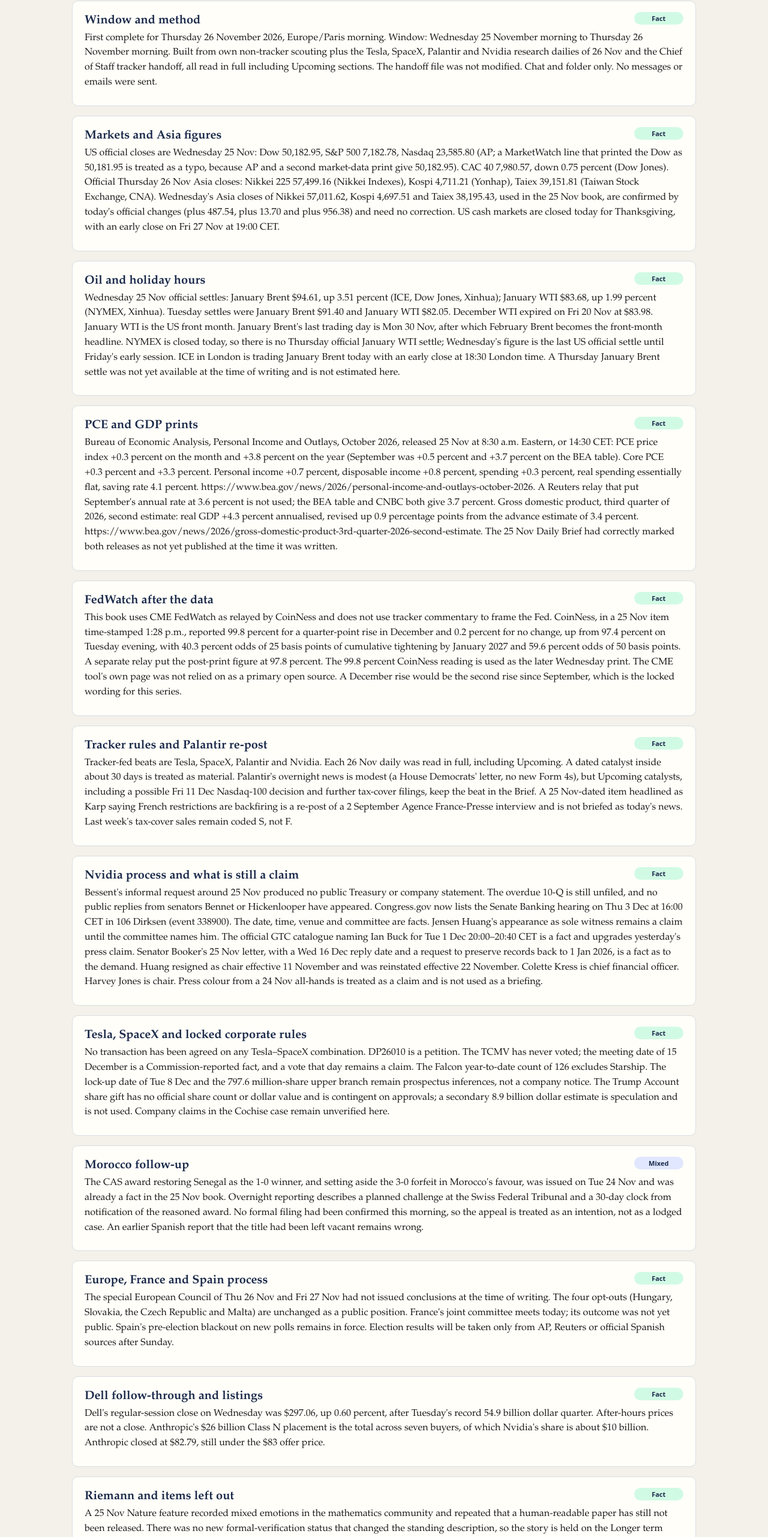
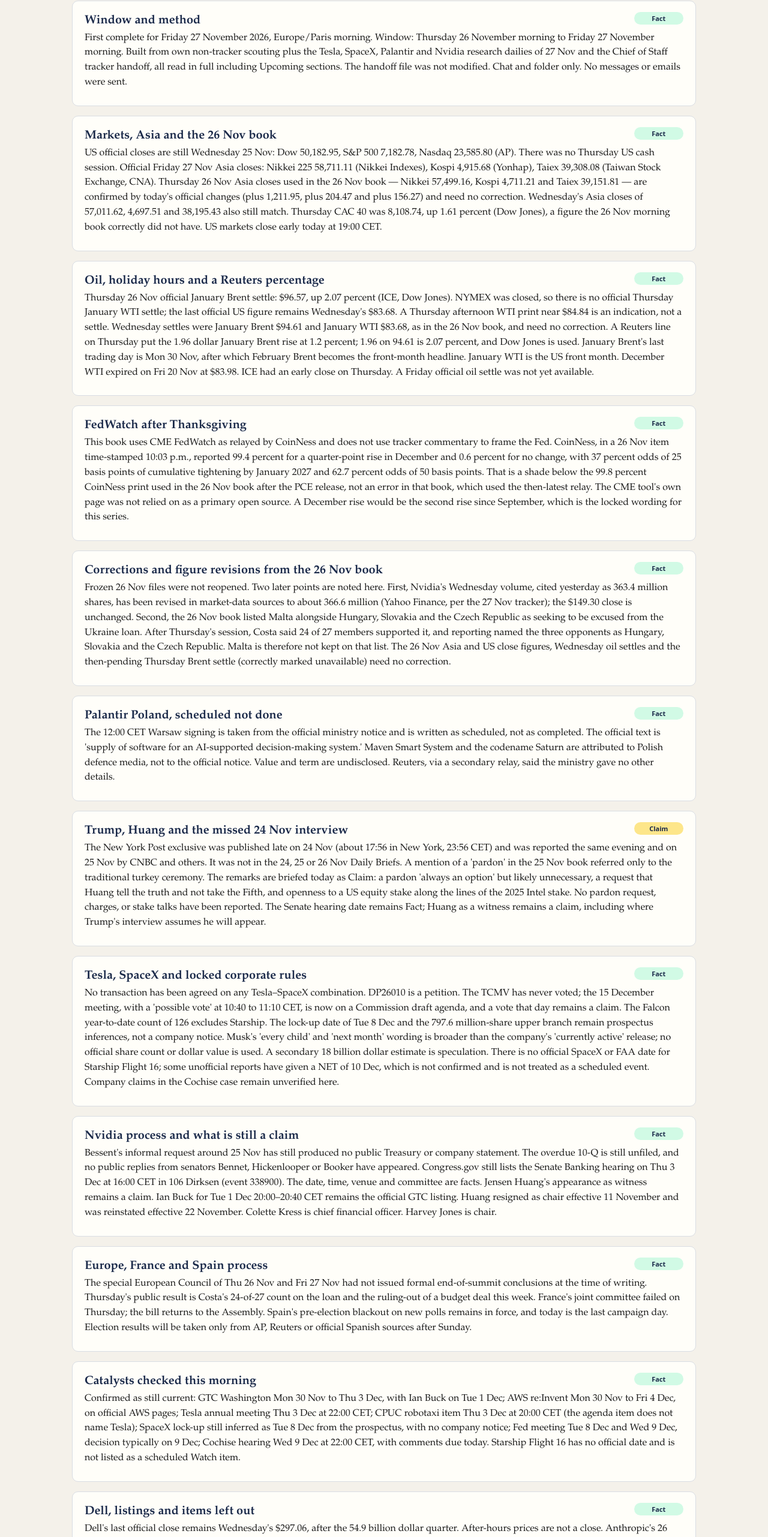
Before and after one commit to elhabtey-hash/daily-brief, a plain HTML site: page notes.html in a window 1280 px wide. Shown: the part 237-2800 px from the top of the page at 60% size. Drawn offline with Linux system fonts and the light colour scheme.

Commit message:
Daily Brief Friday 27 November 2026  ·  Europe/Paris, morning  ·  window Thursday 26 November morning to Friday 27 November morning: notes.html

```diff
--- a/notes.html
+++ b/notes.html
@@ -3,7 +3,7 @@
 <head>
   <meta charset="utf-8">
   <meta name="viewport" content="width=device-width, initial-scale=1">
-  <title>Notes · Daily Brief · Thursday 26 November 2026  ·  Europe/Paris, morning  ·  window Wednesday 25 November morning to Thursday 26 November morning</title>
+  <title>Notes · Daily Brief · Friday 27 November 2026  ·  Europe/Paris, morning  ·  window Thursday 26 November morning to Friday 27 November morning</title>
   <link rel="stylesheet" href="styles.css">
 </head>
 <body>
@@ -13,7 +13,7 @@
       <nav><a href="index.html">Cover</a><a href="brief.html">Brief</a><a href="watch.html">Watch</a><a href="longer-term.html">Longer term</a><a href="notes.html" aria-current="page">Notes</a></nav>
     </div>
   </header>
-  <div class="banner"><div class="wrap">Public snapshot · Thursday 26 November 2026  ·  Europe/Paris, morning  ·  window Wednesday 25 November morning to Thursday 26 November morning</div></div>
+  <div class="banner"><div class="wrap">Public snapshot · Friday 27 November 2026  ·  Europe/Paris, morning  ·  window Thursday 26 November morning to Friday 27 November morning</div></div>
   <main class="wrap">
     <h1>Notes</h1>
     <p class="lede">How to read this snapshot.</p>
@@ -23,93 +23,93 @@
     <h2 style="margin:0">Window and method</h2>
     <span class="status fact">Fact</span>
   </div>
-  <p>First complete for Thursday 26 November 2026, Europe/Paris morning. Window: Wednesday 25 November morning to Thursday 26 November morning. Built from own non-tracker scouting plus the Tesla, SpaceX, Palantir and Nvidia research dailies of 26 Nov and the Chief of Staff tracker handoff, all read in full including Upcoming sections. The handoff file was not modified. Chat and folder only. No messages or emails were sent.</p>
+  <p>First complete for Friday 27 November 2026, Europe/Paris morning. Window: Thursday 26 November morning to Friday 27 November morning. Built from own non-tracker scouting plus the Tesla, SpaceX, Palantir and Nvidia research dailies of 27 Nov and the Chief of Staff tracker handoff, all read in full including Upcoming sections. The handoff file was not modified. Chat and folder only. No messages or emails were sent.</p>
 </article>
 <article class="story">
   <div class="story-head">
-    <h2 style="margin:0">Markets and Asia figures</h2>
+    <h2 style="margin:0">Markets, Asia and the 26 Nov book</h2>
     <span class="status fact">Fact</span>
   </div>
-  <p>US official closes are Wednesday 25 Nov: Dow 50,182.95, S&amp;P 500 7,182.78, Nasdaq 23,585.80 (AP; a MarketWatch line that printed the Dow as 50,181.95 is treated as a typo, because AP and a second market-data print give 50,182.95). CAC 40 7,980.57, down 0.75 percent (Dow Jones). Official Thursday 26 Nov Asia closes: Nikkei 225 57,499.16 (Nikkei Indexes), Kospi 4,711.21 (Yonhap), Taiex 39,151.81 (Taiwan Stock Exchange, CNA). Wednesday&#x27;s Asia closes of Nikkei 57,011.62, Kospi 4,697.51 and Taiex 38,195.43, used in the 25 Nov book, are confirmed by today&#x27;s official changes (plus 487.54, plus 13.70 and plus 956.38) and need no correction. US cash markets are closed today for Thanksgiving, with an early close on Fri 27 Nov at 19:00 CET.</p>
+  <p>US official closes are still Wednesday 25 Nov: Dow 50,182.95, S&amp;P 500 7,182.78, Nasdaq 23,585.80 (AP). There was no Thursday US cash session. Official Friday 27 Nov Asia closes: Nikkei 225 58,711.11 (Nikkei Indexes), Kospi 4,915.68 (Yonhap), Taiex 39,308.08 (Taiwan Stock Exchange, CNA). Thursday 26 Nov Asia closes used in the 26 Nov book — Nikkei 57,499.16, Kospi 4,711.21 and Taiex 39,151.81 — are confirmed by today&#x27;s official changes (plus 1,211.95, plus 204.47 and plus 156.27) and need no correction. Wednesday&#x27;s Asia closes of 57,011.62, 4,697.51 and 38,195.43 also still match. Thursday CAC 40 was 8,108.74, up 1.61 percent (Dow Jones), a figure the 26 Nov morning book correctly did not have. US markets close early today at 19:00 CET.</p>
 </article>
 <article class="story">
   <div class="story-head">
-    <h2 style="margin:0">Oil and holiday hours</h2>
+    <h2 style="margin:0">Oil, holiday hours and a Reuters percentage</h2>
     <span class="status fact">Fact</span>
   </div>
-  <p>Wednesday 25 Nov official settles: January Brent $94.61, up 3.51 percent (ICE, Dow Jones, Xinhua); January WTI $83.68, up 1.99 percent (NYMEX, Xinhua). Tuesday settles were January Brent $91.40 and January WTI $82.05. December WTI expired on Fri 20 Nov at $83.98. January WTI is the US front month. January Brent&#x27;s last trading day is Mon 30 Nov, after which February Brent becomes the front-month headline. NYMEX is closed today, so there is no Thursday official January WTI settle; Wednesday&#x27;s figure is the last US official settle until Friday&#x27;s early session. ICE in London is trading January Brent today with an early close at 18:30 London time. A Thursday January Brent settle was not yet available at the time of writing and is not estimated here.</p>
+  <p>Thursday 26 Nov official January Brent settle: $96.57, up 2.07 percent (ICE, Dow Jones). NYMEX was closed, so there is no official Thursday January WTI settle; the last official US figure remains Wednesday&#x27;s $83.68. A Thursday afternoon WTI print near $84.84 is an indication, not a settle. Wednesday settles were January Brent $94.61 and January WTI $83.68, as in the 26 Nov book, and need no correction. A Reuters line on Thursday put the 1.96 dollar January Brent rise at 1.2 percent; 1.96 on 94.61 is 2.07 percent, and Dow Jones is used. January Brent&#x27;s last trading day is Mon 30 Nov, after which February Brent becomes the front-month headline. January WTI is the US front month. December WTI expired on Fri 20 Nov at $83.98. ICE had an early close on Thursday. A Friday official oil settle was not yet available.</p>
 </article>
 <article class="story">
   <div class="story-head">
-    <h2 style="margin:0">PCE and GDP prints</h2>
+    <h2 style="margin:0">FedWatch after Thanksgiving</h2>
     <span class="status fact">Fact</span>
   </div>
-  <p>Bureau of Economic Analysis, Personal Income and Outlays, October 2026, released 25 Nov at 8:30 a.m. Eastern, or 14:30 CET: PCE price index +0.3 percent on the month and +3.8 percent on the year (September was +0.5 percent and +3.7 percent on the BEA table). Core PCE +0.3 percent and +3.3 percent. Personal income +0.7 percent, disposable income +0.8 percent, spending +0.3 percent, real spending essentially flat, saving rate 4.1 percent. https://www.bea.gov/news/2026/personal-income-and-outlays-october-2026. A Reuters relay that put September&#x27;s annual rate at 3.6 percent is not used; the BEA table and CNBC both give 3.7 percent. Gross domestic product, third quarter of 2026, second estimate: real GDP +4.3 percent annualised, revised up 0.9 percentage points from the advance estimate of 3.4 percent. https://www.bea.gov/news/2026/gross-domestic-product-3rd-quarter-2026-second-estimate. The 25 Nov Daily Brief had correctly marked both releases as not yet published at the time it was written.</p>
+  <p>This book uses CME FedWatch as relayed by CoinNess and does not use tracker commentary to frame the Fed. CoinNess, in a 26 Nov item time-stamped 10:03 p.m., reported 99.4 percent for a quarter-point rise in December and 0.6 percent for no change, with 37 percent odds of 25 basis points of cumulative tightening by January 2027 and 62.7 percent odds of 50 basis points. That is a shade below the 99.8 percent CoinNess print used in the 26 Nov book after the PCE release, not an error in that book, which used the then-latest relay. The CME tool&#x27;s own page was not relied on as a primary open source. A December rise would be the second rise since September, which is the locked wording for this series.</p>
 </article>
 <article class="story">
   <div class="story-head">
-    <h2 style="margin:0">FedWatch after the data</h2>
+    <h2 style="margin:0">Corrections and figure revisions from the 26 Nov book</h2>
     <span class="status fact">Fact</span>
   </div>
-  <p>This book uses CME FedWatch as relayed by CoinNess and does not use tracker commentary to frame the Fed. CoinNess, in a 25 Nov item time-stamped 1:28 p.m., reported 99.8 percent for a quarter-point rise in December and 0.2 percent for no change, up from 97.4 percent on Tuesday evening, with 40.3 percent odds of 25 basis points of cumulative tightening by January 2027 and 59.6 percent odds of 50 basis points. A separate relay put the post-print figure at 97.8 percent. The 99.8 percent CoinNess reading is used as the later Wednesday print. The CME tool&#x27;s own page was not relied on as a primary open source. A December rise would be the second rise since September, which is the locked wording for this series.</p>
+  <p>Frozen 26 Nov files were not reopened. Two later points are noted here. First, Nvidia&#x27;s Wednesday volume, cited yesterday as 363.4 million shares, has been revised in market-data sources to about 366.6 million (Yahoo Finance, per the 27 Nov tracker); the $149.30 close is unchanged. Second, the 26 Nov book listed Malta alongside Hungary, Slovakia and the Czech Republic as seeking to be excused from the Ukraine loan. After Thursday&#x27;s session, Costa said 24 of 27 members supported it, and reporting named the three opponents as Hungary, Slovakia and the Czech Republic. Malta is therefore not kept on that list. The 26 Nov Asia and US close figures, Wednesday oil settles and the then-pending Thursday Brent settle (correctly marked unavailable) need no correction.</p>
 </article>
 <article class="story">
   <div class="story-head">
-    <h2 style="margin:0">Tracker rules and Palantir re-post</h2>
+    <h2 style="margin:0">Palantir Poland, scheduled not done</h2>
     <span class="status fact">Fact</span>
   </div>
-  <p>Tracker-fed beats are Tesla, SpaceX, Palantir and Nvidia. Each 26 Nov daily was read in full, including Upcoming. A dated catalyst inside about 30 days is treated as material. Palantir&#x27;s overnight news is modest (a House Democrats&#x27; letter, no new Form 4s), but Upcoming catalysts, including a possible Fri 11 Dec Nasdaq-100 decision and further tax-cover filings, keep the beat in the Brief. A 25 Nov-dated item headlined as Karp saying French restrictions are backfiring is a re-post of a 2 September Agence France-Presse interview and is not briefed as today&#x27;s news. Last week&#x27;s tax-cover sales remain coded S, not F.</p>
+  <p>The 12:00 CET Warsaw signing is taken from the official ministry notice and is written as scheduled, not as completed. The official text is &#x27;supply of software for an AI-supported decision-making system.&#x27; Maven Smart System and the codename Saturn are attributed to Polish defence media, not to the official notice. Value and term are undisclosed. Reuters, via a secondary relay, said the ministry gave no other details.</p>
+</article>
+<article class="story">
+  <div class="story-head">
+    <h2 style="margin:0">Trump, Huang and the missed 24 Nov interview</h2>
+    <span class="status claim">Claim</span>
+  </div>
+  <p>The New York Post exclusive was published late on 24 Nov (about 17:56 in New York, 23:56 CET) and was reported the same evening and on 25 Nov by CNBC and others. It was not in the 24, 25 or 26 Nov Daily Briefs. A mention of a &#x27;pardon&#x27; in the 25 Nov book referred only to the traditional turkey ceremony. The remarks are briefed today as Claim: a pardon &#x27;always an option&#x27; but likely unnecessary, a request that Huang tell the truth and not take the Fifth, and openness to a US equity stake along the lines of the 2025 Intel stake. No pardon request, charges, or stake talks have been reported. The Senate hearing date remains Fact; Huang as a witness remains a claim, including where Trump&#x27;s interview assumes he will appear.</p>
+</article>
+<article class="story">
+  <div class="story-head">
+    <h2 style="margin:0">Tesla, SpaceX and locked corporate rules</h2>
+    <span class="status fact">Fact</span>
+  </div>
+  <p>No transaction has been agreed on any Tesla–SpaceX combination. DP26010 is a petition. The TCMV has never voted; the 15 December meeting, with a &#x27;possible vote&#x27; at 10:40 to 11:10 CET, is now on a Commission draft agenda, and a vote that day remains a claim. The Falcon year-to-date count of 126 excludes Starship. The lock-up date of Tue 8 Dec and the 797.6 million-share upper branch remain prospectus inferences, not a company notice. Musk&#x27;s &#x27;every child&#x27; and &#x27;next month&#x27; wording is broader than the company&#x27;s &#x27;currently active&#x27; release; no official share count or dollar value is used. A secondary 18 billion dollar estimate is speculation. There is no official SpaceX or FAA date for Starship Flight 16; some unofficial reports have given a NET of 10 Dec, which is not confirmed and is not treated as a scheduled event. Company claims in the Cochise case remain unverified here.</p>
 </article>
 <article class="story">
   <div class="story-head">
     <h2 style="margin:0">Nvidia process and what is still a claim</h2>
     <span class="status fact">Fact</span>
   </div>
-  <p>Bessent&#x27;s informal request around 25 Nov produced no public Treasury or company statement. The overdue 10-Q is still unfiled, and no public replies from senators Bennet or Hickenlooper have appeared. Congress.gov now lists the Senate Banking hearing on Thu 3 Dec at 16:00 CET in 106 Dirksen (event 338900). The date, time, venue and committee are facts. Jensen Huang&#x27;s appearance as sole witness remains a claim until the committee names him. The official GTC catalogue naming Ian Buck for Tue 1 Dec 20:00–20:40 CET is a fact and upgrades yesterday&#x27;s press claim. Senator Booker&#x27;s 25 Nov letter, with a Wed 16 Dec reply date and a request to preserve records back to 1 Jan 2026, is a fact as to the demand. Huang resigned as chair effective 11 November and was reinstated effective 22 November. Colette Kress is chief financial officer. Harvey Jones is chair. Press colour from a 24 Nov all-hands is treated as a claim and is not used as a briefing.</p>
-</article>
-<article class="story">
-  <div class="story-head">
-    <h2 style="margin:0">Tesla, SpaceX and locked corporate rules</h2>
-    <span class="status fact">Fact</span>
-  </div>
-  <p>No transaction has been agreed on any Tesla–SpaceX combination. DP26010 is a petition. The TCMV has never voted; the meeting date of 15 December is a Commission-reported fact, and a vote that day remains a claim. The Falcon year-to-date count of 126 excludes Starship. The lock-up date of Tue 8 Dec and the 797.6 million-share upper branch remain prospectus inferences, not a company notice. The Trump Account share gift has no official share count or dollar value and is contingent on approvals; a secondary 8.9 billion dollar estimate is speculation and is not used. Company claims in the Cochise case remain unverified here.</p>
-</article>
-<article class="story">
-  <div class="story-head">
-    <h2 style="margin:0">Morocco follow-up</h2>
-    <span class="status mixed">Mixed</span>
-  </div>
-  <p>The CAS award restoring Senegal as the 1-0 winner, and setting aside the 3-0 forfeit in Morocco&#x27;s favour, was issued on Tue 24 Nov and was already a fact in the 25 Nov book. Overnight reporting describes a planned challenge at the Swiss Federal Tribunal and a 30-day clock from notification of the reasoned award. No formal filing had been confirmed this morning, so the appeal is treated as an intention, not as a lodged case. An earlier Spanish report that the title had been left vacant remains wrong.</p>
+  <p>Bessent&#x27;s informal request around 25 Nov has still produced no public Treasury or company statement. The overdue 10-Q is still unfiled, and no public replies from senators Bennet, Hickenlooper or Booker have appeared. Congress.gov still lists the Senate Banking hearing on Thu 3 Dec at 16:00 CET in 106 Dirksen (event 338900). The date, time, venue and committee are facts. Jensen Huang&#x27;s appearance as witness remains a claim. Ian Buck for Tue 1 Dec 20:00–20:40 CET remains the official GTC listing. Huang resigned as chair effective 11 November and was reinstated effective 22 November. Colette Kress is chief financial officer. Harvey Jones is chair.</p>
 </article>
 <article class="story">
   <div class="story-head">
     <h2 style="margin:0">Europe, France and Spain process</h2>
     <span class="status fact">Fact</span>
   </div>
-  <p>The special European Council of Thu 26 Nov and Fri 27 Nov had not issued conclusions at the time of writing. The four opt-outs (Hungary, Slovakia, the Czech Republic and Malta) are unchanged as a public position. France&#x27;s joint committee meets today; its outcome was not yet public. Spain&#x27;s pre-election blackout on new polls remains in force. Election results will be taken only from AP, Reuters or official Spanish sources after Sunday.</p>
+  <p>The special European Council of Thu 26 Nov and Fri 27 Nov had not issued formal end-of-summit conclusions at the time of writing. Thursday&#x27;s public result is Costa&#x27;s 24-of-27 count on the loan and the ruling-out of a budget deal this week. France&#x27;s joint committee failed on Thursday; the bill returns to the Assembly. Spain&#x27;s pre-election blackout on new polls remains in force, and today is the last campaign day. Election results will be taken only from AP, Reuters or official Spanish sources after Sunday.</p>
 </article>
 <article class="story">
   <div class="story-head">
-    <h2 style="margin:0">Dell follow-through and listings</h2>
+    <h2 style="margin:0">Catalysts checked this morning</h2>
     <span class="status fact">Fact</span>
   </div>
-  <p>Dell&#x27;s regular-session close on Wednesday was $297.06, up 0.60 percent, after Tuesday&#x27;s record 54.9 billion dollar quarter. After-hours prices are not a close. Anthropic&#x27;s $26 billion Class N placement is the total across seven buyers, of which Nvidia&#x27;s share is about $10 billion. Anthropic closed at $82.79, still under the $83 offer price.</p>
+  <p>Confirmed as still current: GTC Washington Mon 30 Nov to Thu 3 Dec, with Ian Buck on Tue 1 Dec; AWS re:Invent Mon 30 Nov to Fri 4 Dec, on official AWS pages; Tesla annual meeting Thu 3 Dec at 22:00 CET; CPUC robotaxi item Thu 3 Dec at 20:00 CET (the agenda item does not name Tesla); SpaceX lock-up still inferred as Tue 8 Dec from the prospectus, with no company notice; Fed meeting Tue 8 Dec and Wed 9 Dec, decision typically on 9 Dec; Cochise hearing Wed 9 Dec at 22:00 CET, with comments due today. Starship Flight 16 has no official date and is not listed as a scheduled Watch item.</p>
 </article>
 <article class="story">
   <div class="story-head">
-    <h2 style="margin:0">Riemann and items left out</h2>
+    <h2 style="margin:0">Dell, listings and items left out</h2>
     <span class="status fact">Fact</span>
   </div>
-  <p>A 25 Nov Nature feature recorded mixed emotions in the mathematics community and repeated that a human-readable paper has still not been released. There was no new formal-verification status that changed the standing description, so the story is held on the Longer term sheet rather than as a Cover or Brief item of its own. Capgemini had no confirmed material company news that met the quality bar (a bond-sale item sat on a source not used). A North Korea visit by Kim Jong Un to nuclear facilities, reported by AP, is noted as background and was not built as a separate beat.</p>
+  <p>Dell&#x27;s last official close remains Wednesday&#x27;s $297.06, after the 54.9 billion dollar quarter. After-hours prices are not a close. Anthropic&#x27;s 26 billion dollar Class N placement is the total across seven buyers, of which Nvidia&#x27;s share is about 10 billion dollars. A 25 Nov Nature feature on the Riemann hypothesis proof still recorded no human-readable paper, with no new formal-verification status overnight, so the story is held on the longer-term backdrop rather than as a Cover or Brief item of its own. Capgemini had no confirmed material company news that met the quality bar. NATO eastern-flank plans for a Polish no-fly zone had no official overnight delta beyond the Palantir signing, so that beat is not repeated as a Cover item. Morocco&#x27;s possible Swiss Federal Tribunal filing had not been confirmed and is not rebuilt as a Cover item.</p>
 </article>
 <article class="story">
   <div class="story-head">
     <h2 style="margin:0">Gaps and sources</h2>
     <span class="status fact">Fact</span>
   </div>
-  <p>The CME FedWatch page itself was not used as an open primary, only the CoinNess relay. A Thursday official January Brent settle from ICE was not yet available. Private delivery, if any, of a Nvidia reply to Bessent cannot be verified from public sources. Tomczyk&#x27;s account of a NATO rejection of intercepts over Ukraine has not been matched by a NATO statement. Houthi claims of an attack on Ras Tanura had not been confirmed by Saudi authorities. Death tolls from Wednesday&#x27;s strikes on Ukraine vary by local count; the lower confirmed threshold of at least five is used. Main sources: BEA, AP, Reuters, CNBC, CoinNess, Nikkei Indexes, Yonhap, Taiwan Stock Exchange, CNA, ICE, NYMEX, Xinhua, Dow Jones, Council of the EU, CAS, franceinfo, Congress.gov, Federal Register, company and FCC releases, and the four tracker dailies.</p>
+  <p>The CME FedWatch page itself was not used as an open primary, only the CoinNess relay. A Friday official oil settle was not yet available. Private delivery, if any, of a Nvidia reply to Bessent cannot be verified. The Palantir signing had not taken place at the time of writing. Houthi claims of an attack on Ras Tanura had still not been confirmed by Saudi authorities. Death tolls from this week&#x27;s strikes on Ukraine vary by local count and are not used as a single figure. Main sources: official Polish defence notice, Reuters, AP, CNBC, New York Post, CoinNess, Nikkei Indexes, Yonhap, Taiwan Stock Exchange, CNA, ICE, Dow Jones, Council President Costa via agencies, franceinfo, Congress.gov, official AWS and GTC pages, Texas DMV registry, company and FCC releases, and the four tracker dailies.</p>
 </article>
   </main>
-  <footer class="site"><div class="wrap">Daily Brief · Thursday 26 November 2026  ·  Europe/Paris, morning  ·  window Wednesday 25 November morning to Thursday 26 November morning · public site, full file is emailed separately</div></footer>
+  <footer class="site"><div class="wrap">Daily Brief · Friday 27 November 2026  ·  Europe/Paris, morning  ·  window Thursday 26 November morning to Friday 27 November morning · public site, full file is emailed separately</div></footer>
 </body>
 </html>
```
